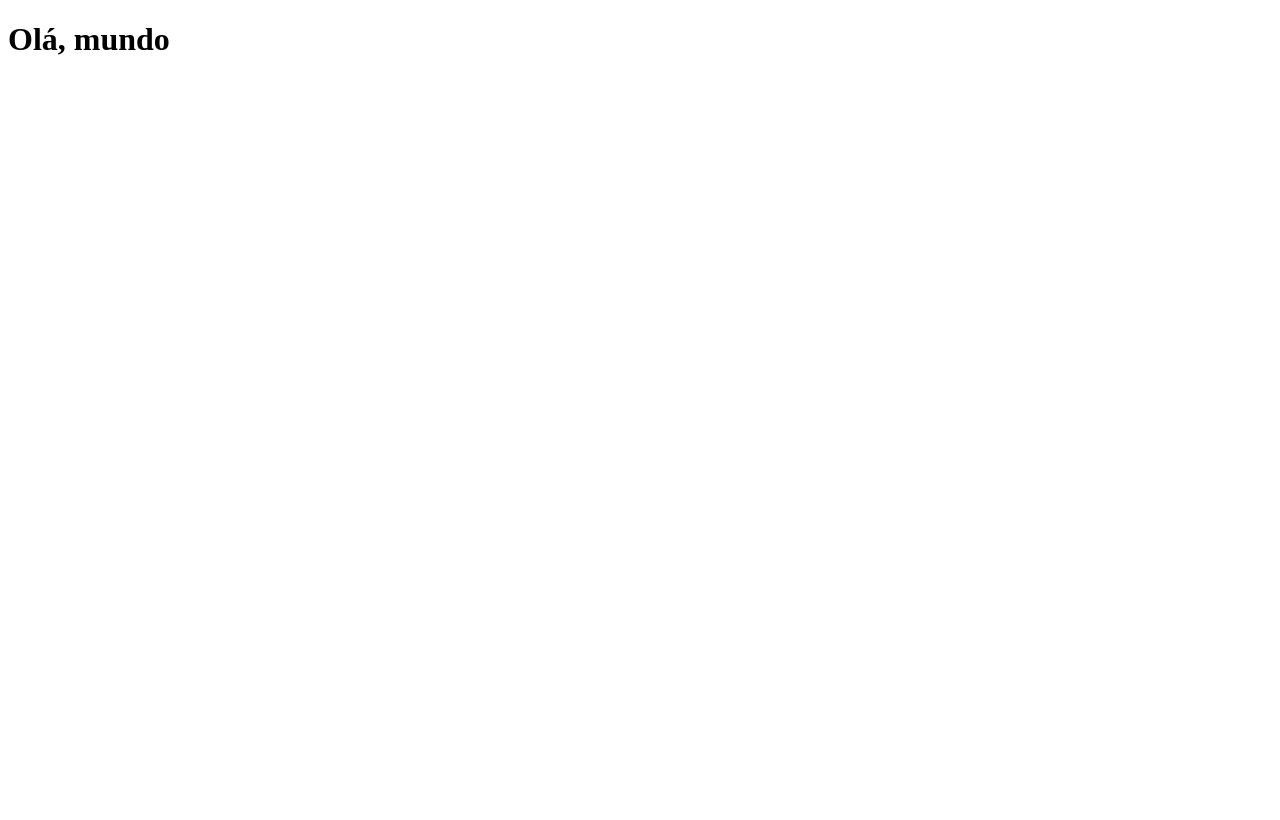
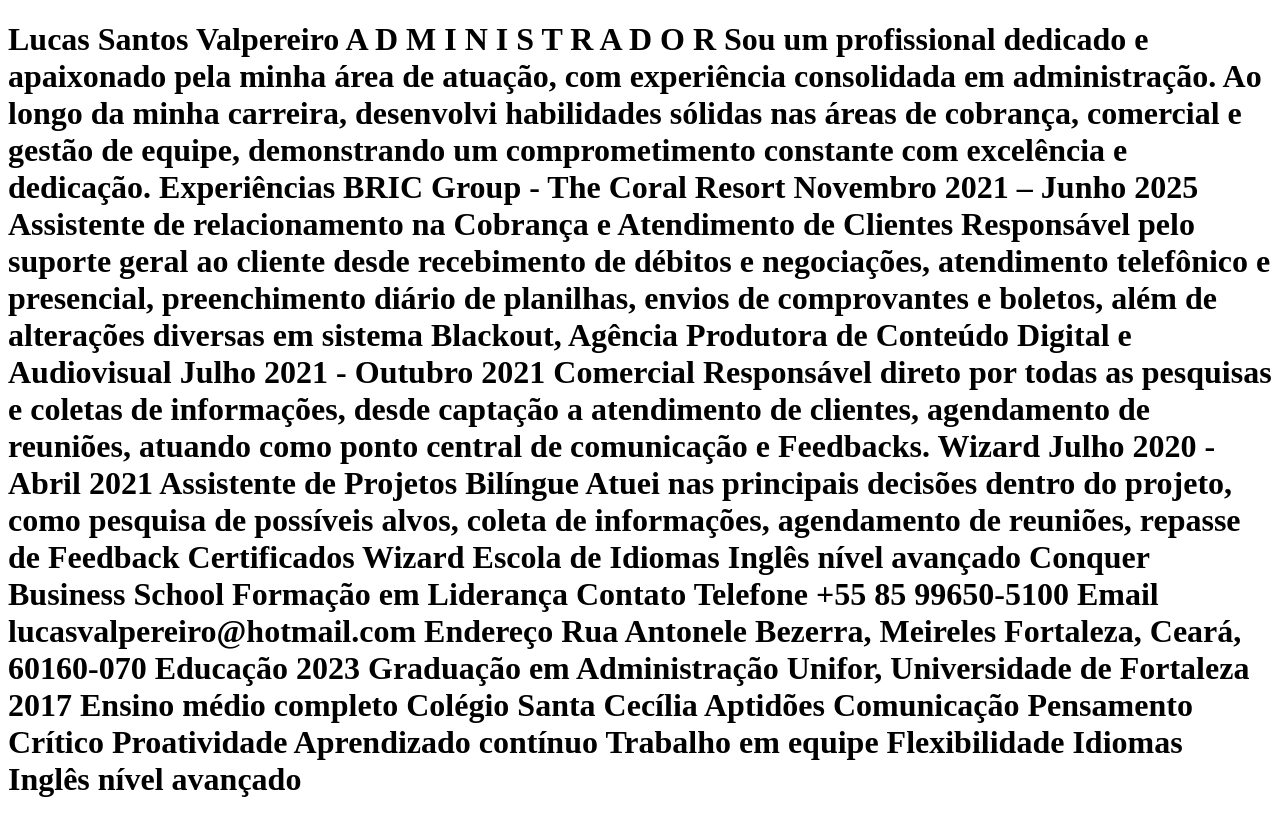
Before and after one commit to LucasValpereiro/Aula001, a plain HTML site: page index.html in a window 1280 px wide. Drawn offline with Linux system fonts and the light colour scheme.

Commit message:
Currículo Lucas

```diff
--- a/index.html
+++ b/index.html
@@ -6,6 +6,63 @@
     <title>Document</title>
 </head>
 <body>
-    <h1>Olá, mundo</h1>
+    <h1>Lucas Santos Valpereiro
+A D M I N I S T R A D O R
+Sou um profissional dedicado e apaixonado pela minha área de atuação, com
+experiência consolidada em administração. Ao longo da minha carreira, desenvolvi
+habilidades sólidas nas áreas de cobrança, comercial e gestão de equipe,
+demonstrando um comprometimento constante com excelência e dedicação.
+
+Experiências
+BRIC Group - The Coral Resort
+Novembro 2021 – Junho 2025
+Assistente de relacionamento na Cobrança e Atendimento de
+Clientes
+Responsável pelo suporte geral ao cliente desde recebimento de débitos e negociações,
+atendimento telefônico e presencial, preenchimento diário de planilhas, envios de
+comprovantes e boletos, além de alterações diversas em sistema
+Blackout, Agência Produtora de Conteúdo Digital e
+Audiovisual
+Julho 2021 - Outubro 2021
+Comercial
+Responsável direto por todas as pesquisas e coletas de informações, desde captação a
+atendimento de clientes, agendamento de reuniões, atuando como ponto central de
+comunicação e Feedbacks.
+Wizard
+Julho 2020 - Abril 2021
+Assistente de Projetos Bilíngue
+Atuei nas principais decisões dentro do projeto, como pesquisa de possíveis alvos, coleta
+de informações, agendamento de reuniões, repasse de Feedback
+
+Certificados
+Wizard Escola de Idiomas
+Inglês nível avançado
+Conquer Business School
+Formação em Liderança
+
+Contato
+Telefone
++55 85 99650-5100
+Email
+lucasvalpereiro@hotmail.com
+Endereço
+Rua Antonele Bezerra, Meireles
+Fortaleza, Ceará, 60160-070
+Educação
+2023
+Graduação em Administração
+Unifor, Universidade de Fortaleza
+2017
+Ensino médio completo
+Colégio Santa Cecília
+Aptidões
+Comunicação
+Pensamento Crítico
+Proatividade
+Aprendizado contínuo
+Trabalho em equipe
+Flexibilidade
+Idiomas
+Inglês nível avançado</h1>
 </body>
 </html>
```
